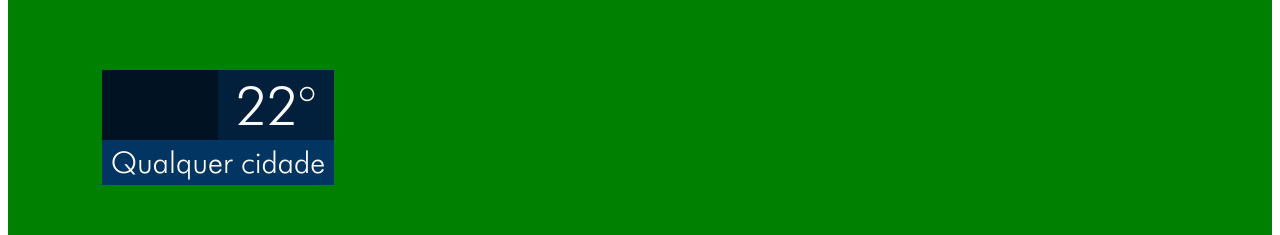
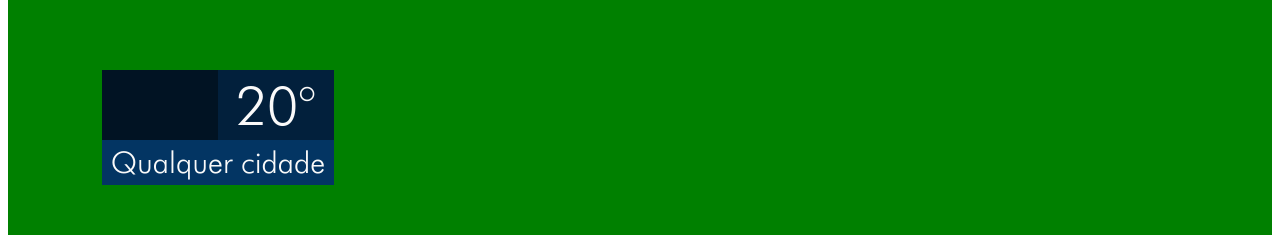
Before and after one commit to lucaspontoexe/pracatv-vue, a Vue app: page / in a window 1280 px wide. Shown: the part 120-355 px from the top of the page. Built offline with nearby package versions, Linux system fonts and the light colour scheme; what vue-native-websocket would draw is missing.

Commit message:
add more items, change timeout

```diff
--- a/src/App.vue
+++ b/src/App.vue
@@ -1,7 +1,9 @@
 <template>
   <div id="app">
     <clock-widget />
-    <weather-widget/>
+    <weather-widget :index='1' city="Qualquer cidade" :temperature="20"/>
+    <weather-widget :index='2' city="Tangamandápio" :temperature="30"/>
+    <weather-widget :index='3' city="Acapulco" :temperature="15"/>
     <overlay :something="overlaydata" />
   </div>
 </template>
--- a/src/components/WeatherWidget.vue
+++ b/src/components/WeatherWidget.vue
@@ -3,11 +3,11 @@
     <div class="top" v-bind:class="{animated: visible}">
       <div class="icon"></div>
       <div class="temperature">
-        <span class="text" v-bind:class="{animated: visible}">22°</span>
+        <span class="text" v-bind:class="{animated: visible}">{{ temperature }}°</span>
       </div>
     </div>
     <div class="bottom" v-bind:class="{animated: visible}">
-      <span>Qualquer cidade</span>
+      <span>{{ city }}</span>
     </div>
   </div>
 </template>
@@ -32,7 +32,7 @@ export default {
     // tem que criar a classe 'leave' se for pra controlar o tempo da animação
     window.setTimeout(() => {
       this.visible = true;
-    }, 1000 * this.index);
+    }, 3000 * this.index);
   },
 };
 </script>
```
